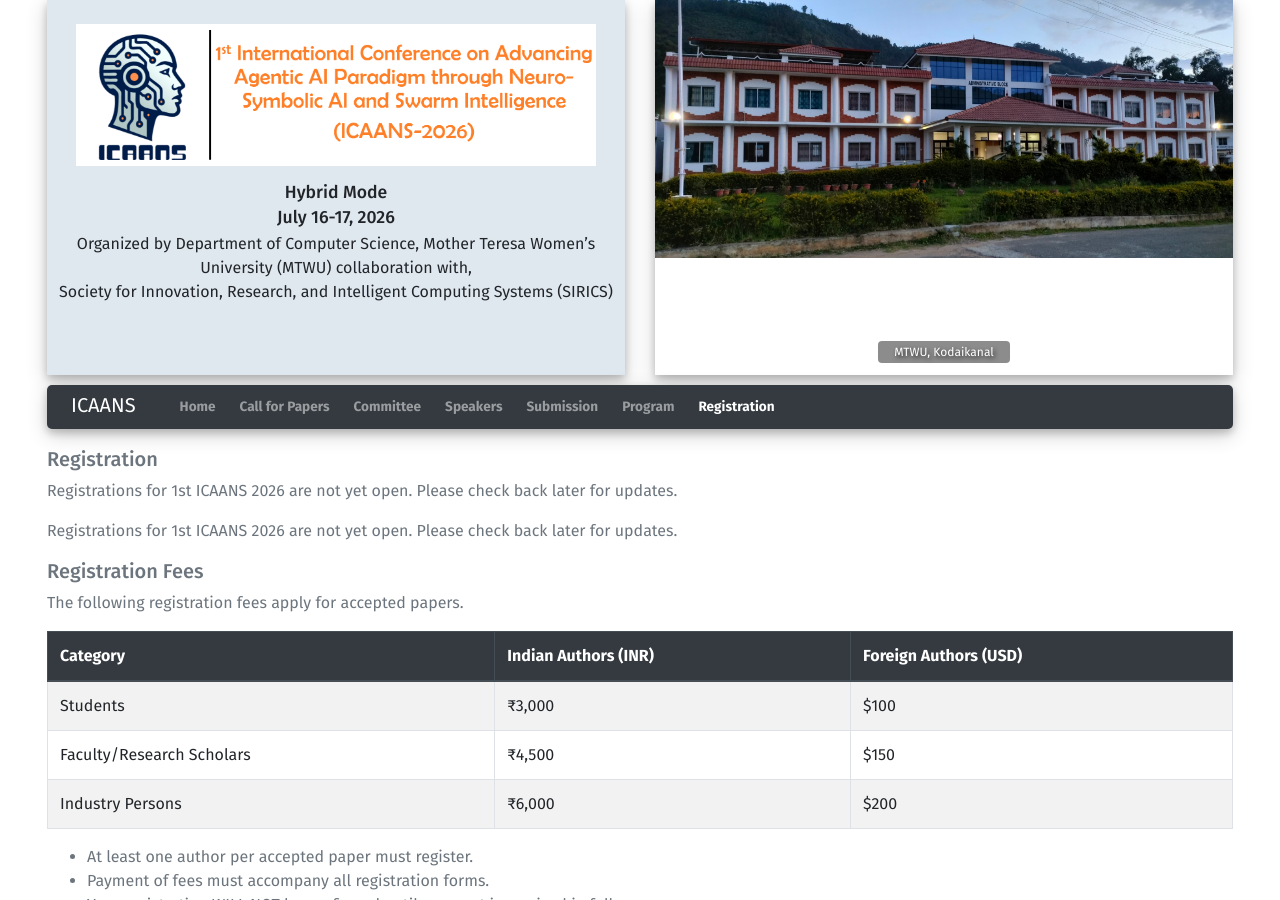
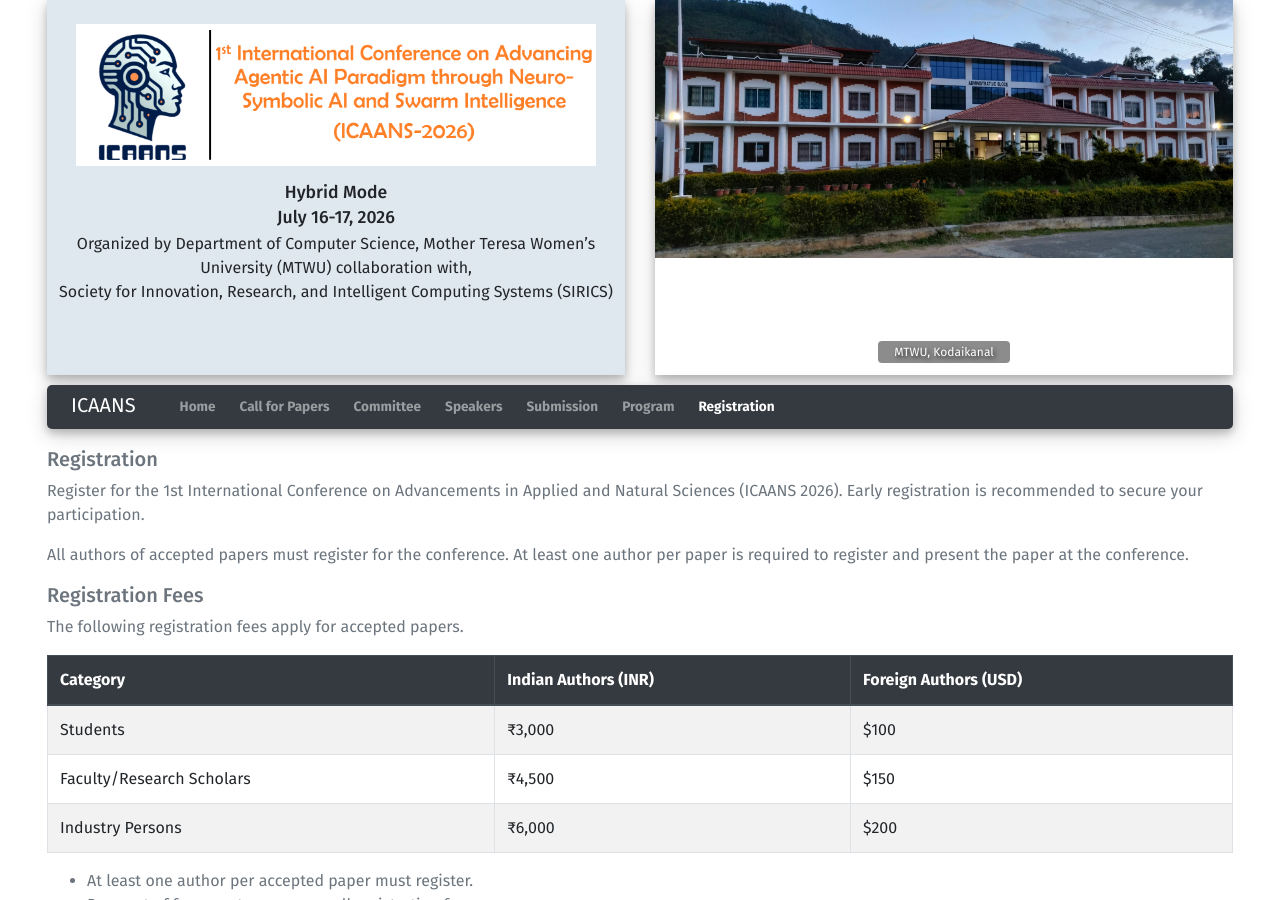
Before and after one commit to sravivarman/icaans_conf, a Jekyll site: the page built from registration.html, in a window 1280 px wide and 900 px high. Built offline with Jekyll 4.4.1, drawn with Linux system fonts in a browser that asks for light colours.

Commit message:
Update registration.yml

```diff
--- a/_data/registration.yml
+++ b/_data/registration.yml
@@ -1,7 +1,7 @@
-about: "Registrations for 1st ICAANS 2026 are not yet open. Please check back later for updates."
+about: "Register for the 1st International Conference on Advancements in Applied and Natural Sciences (ICAANS 2026). Early registration is recommended to secure your participation."
 url: ""
 description: |
-  Registrations for 1st ICAANS 2026 are not yet open. Please check back later for updates.
+  All authors of accepted papers must register for the conference. At least one author per paper is required to register and present the paper at the conference.
 
 apc:
   enabled: true
```
